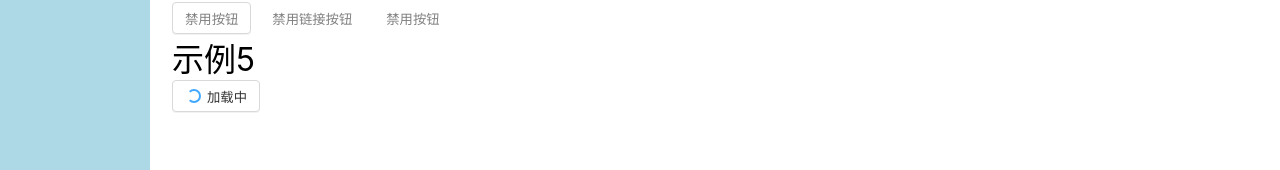
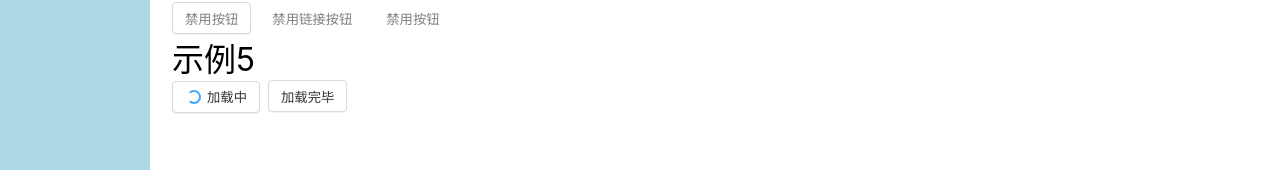
Before and after one commit to xtaiy/taiyUI, a Vue app: page /#/doc/button in a window 1280 px wide. Shown: the part 554-724 px from the top of the page. Built offline with nearby package versions, Linux system fonts and the light colour scheme.

Commit message:
添加 Button 组件的  click 示例

```diff
--- a/src/components/ButtonDemo.vue
+++ b/src/components/ButtonDemo.vue
@@ -2,7 +2,7 @@
   <div>Button 示例</div>
   <h1> 示例1 </h1>
   <div>
-    <Button> 按钮 </Button>
+    <Button @click="onClick"> 按钮 </Button>
     <Button theme="button"> 按钮 </Button>
     <Button theme="link"> 链接 </Button>
     <Button theme="text"> 文本 </Button>
@@ -51,6 +51,7 @@
   <h1>示例5</h1>
   <div>
     <Button loading> 加载中 </Button>
+    <Button>加载完毕</Button>
   </div>
 </template>
 
```
